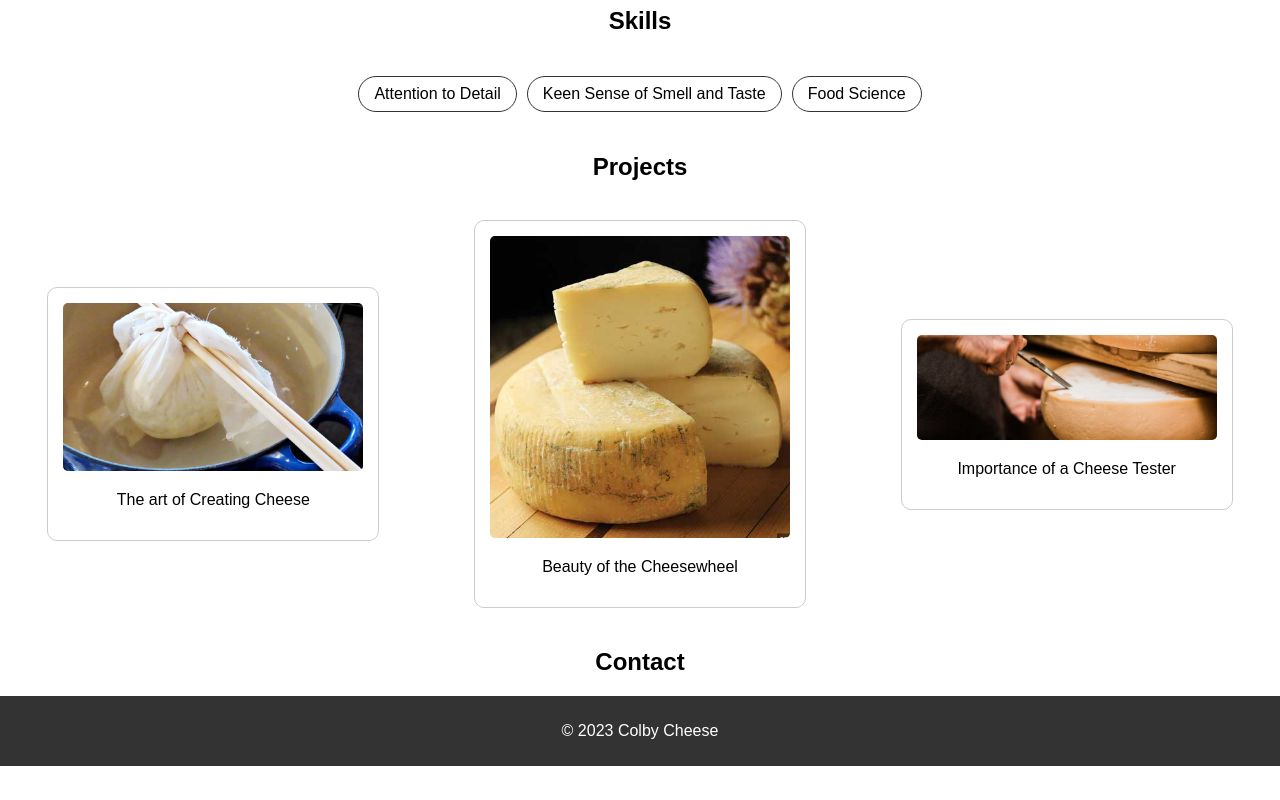
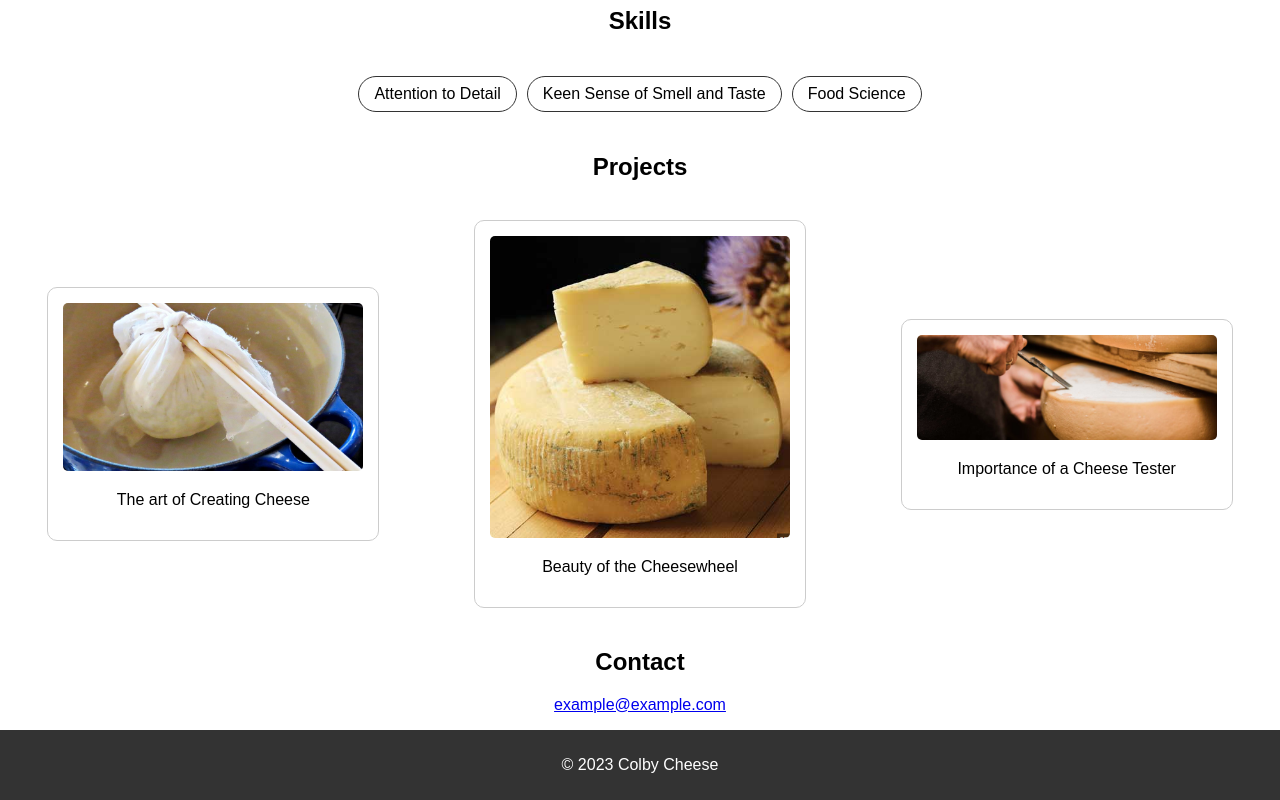
Before and after one commit to ColbyLM/Portfolio, a plain HTML site: page index.html in a window 1280 px wide. Shown: the part 303-1103 px from the top of the page. Before the commit the page ends 1069 px from the top, so only its background shows below. Drawn offline with Linux system fonts and the light colour scheme.

Commit message:
Update to contact information

```diff
--- a/index.html
+++ b/index.html
@@ -65,7 +65,7 @@
 
     <section id="contact">
         <h2>Contact</h2>
-        <!-- Contact form or details go here -->
+        <p><a href="your.name@yourdomain.com">example@example.com</a></p>
     </section>
 
     <footer>
```
